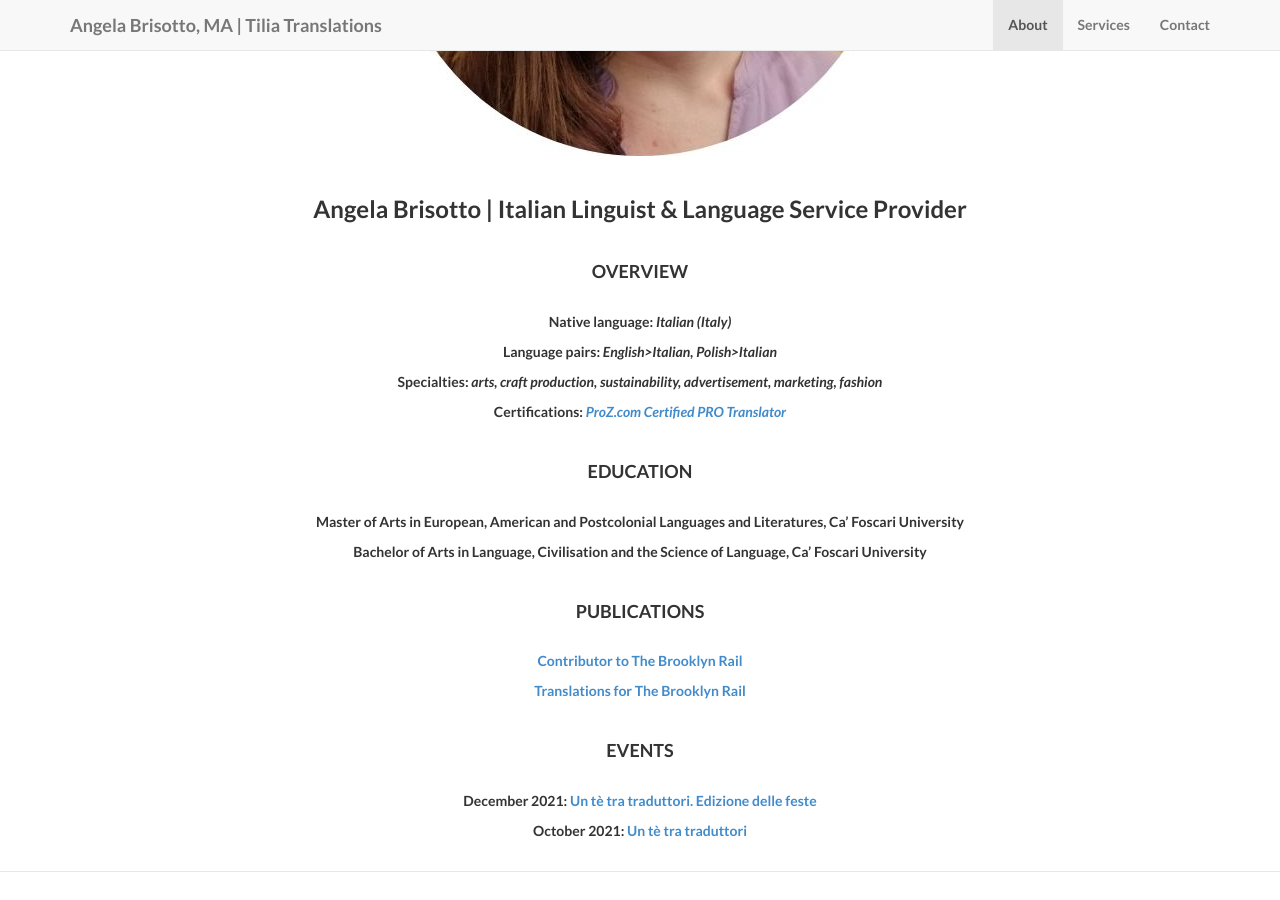
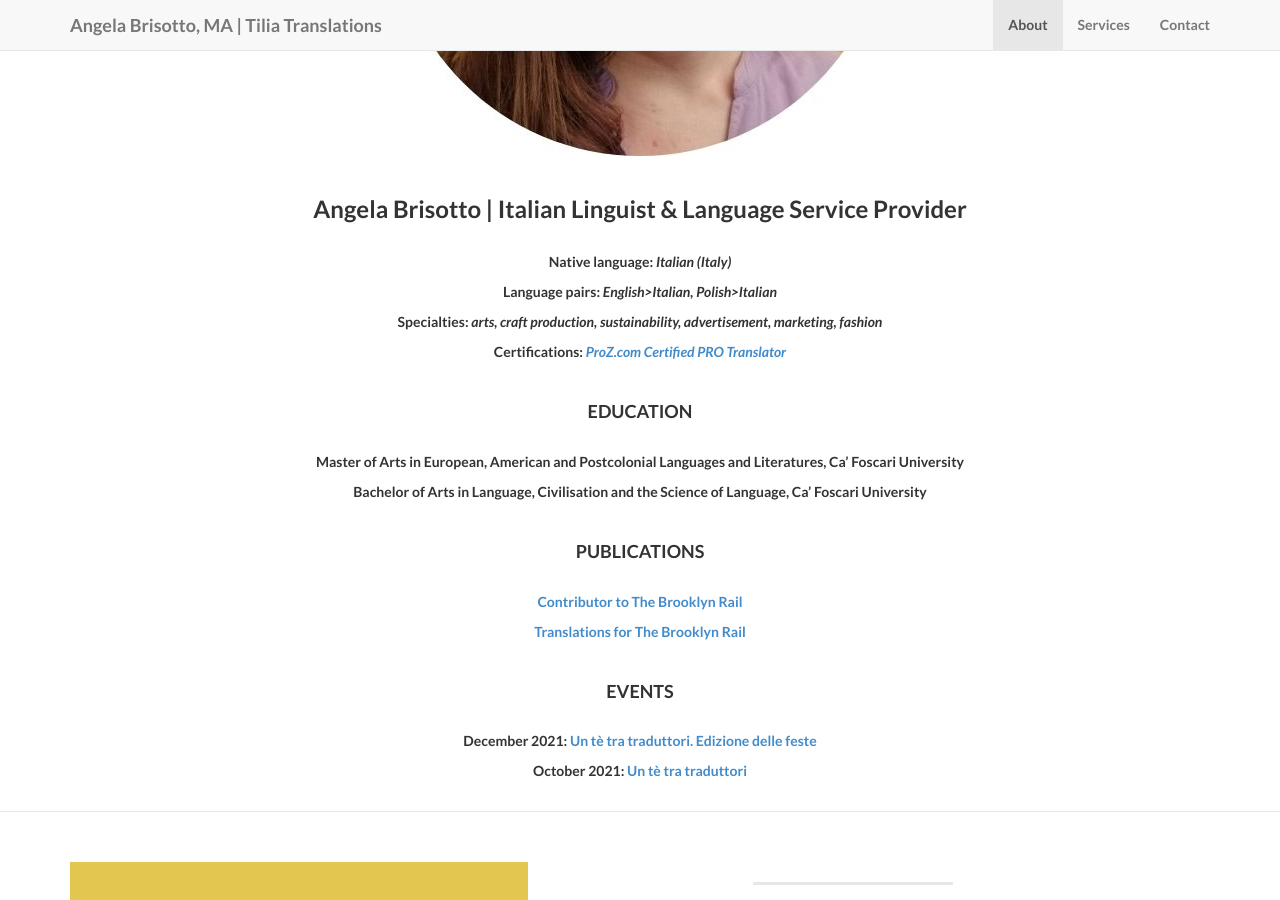
Before and after one commit to angelatiliatranslations/englishversion, a Jekyll site: the page built from index.html, in a window 1280 px wide and 900 px high, scrolled down 2097 px. Built offline with Jekyll 4.4.1, drawn with Linux system fonts in a browser that asks for light colours; nearby versions of some CDN libraries; library files that are not in the unit come from our copies.

Commit message:
Update about.html

```diff
--- a/_includes/about.html
+++ b/_includes/about.html
@@ -54,8 +54,6 @@ Whether you are an organisation, a business or an individual, if you think I can
 Angela Brisotto | Italian Linguist & Language Service Provider
 </h3>
                 <br>
-<h4>OVERVIEW</h4>
-<br>
 
 <p>
 <strong>Native language: </strong><em>Italian (Italy)</em>
```
